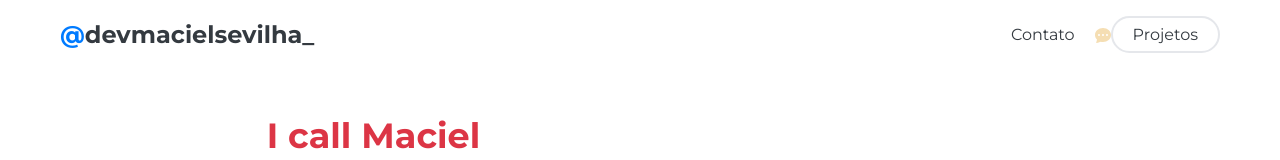
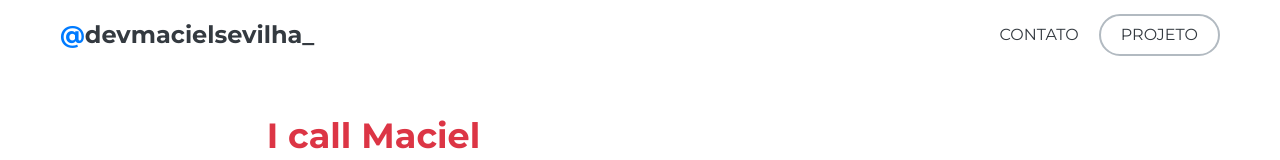
Before and after one commit to macielsevilha/portfolio, a Next.js app: page / in a window 1280 px wide. Shown: the top 160 px of the page. Built offline with nearby package versions, Linux system fonts and the light colour scheme.

Commit message:
melhorando o menu

```diff
--- a/src/app/components/_ui/Buttons.jsx
+++ b/src/app/components/_ui/Buttons.jsx
@@ -12,12 +12,3 @@ export function Button(props) {
         </div>
     )
 }
-
-export function Links(props) {
-    return (
-        <div className='portfolio-navbar__link'>
-
-            <Link href="">{props.name}</Link>
-        </div>
-    )
-}
--- a/src/app/components/_ui/Navbar.jsx
+++ b/src/app/components/_ui/Navbar.jsx
@@ -1,8 +1,8 @@
 "use client"
 
+import Link from "next/link";
 import { useState } from "react";
-import { Links } from "./Buttons";
-import {BsChatDotsFill} from "react-icons/bs"
+import {BsChatDotsFill, BsFillPersonLinesFill} from "react-icons/bs"
 export function Navbar() {
     const [id, setId] = useState()
 
@@ -16,14 +16,14 @@ export function Navbar() {
             <div className="portfolio-navbar__icon" onClick={toggle}>
                 <button></button>
             </div>
-            <ul className={`flex my-[10px] ${id?.target.className.replace('ropdown', 'active')}`} >
-                <li className="portfolio-navbar-item--none teste">
-                    <BsChatDotsFill color="white" />
-                    <Links name="Contato" />
+            <ul className={`portfolio-navbar__items ${id?.target.className.replace('ropdown', 'active')}`} >
+                <li>
+                    <i><BsChatDotsFill /></i>
+                    <Link href={''}>Contato</Link>
                 </li>
-                <li className="teste">
-                    <BsChatDotsFill />
-                    <Links name="Projetos" />
+                <li className="portfolio-navbar--item">
+                    <i><BsFillPersonLinesFill /></i>
+                    <Link href={''}>Projeto</Link>
                 </li>
             </ul>
         </nav>
--- a/src/app/sass/components/_navbar.scss
+++ b/src/app/sass/components/_navbar.scss
@@ -3,23 +3,54 @@
     display: flex;
     align-items: center;
     position: relative;
-    &__link a {
-        @extend %btn;
-        border: {
-            radius: 20px;
-            width: 2.0px;
+
+    &__items {
+        li {
+            display: inline-flex;
+            align-items: center;
+            padding: 7px 20px;
+            gap: 10px;
+
+            i {
+                display: none;
+                color: hue('light');
+            }
+
+            a {
+                color: hue('dark');
+                font-weight: 500;
+                text-transform: uppercase;
+
+            }
         }
     }
-    &-item--none a {
-        border: none;
+
+    &--item {
+        border: {
+            width: 2.5px;
+            color: change-hue('dark', 'lighten', 50);
+            radius: 50px;
+        }
+
+        &:hover {
+            background-color: change-hue('dark', 'lighten', 75);
+        }
     }
+
     @media (max-width: 700px) {
-        ul {
-            display: none;
+        &--item {
+            border: none;
+
+            &:hover {
+                background-color: transparent;
+            }
         }
+
         &__icon {
             display: block;
+
             button {
+
                 display: flex;
                 justify-content: center;
                 align-items: center;
@@ -28,6 +59,7 @@
                 height: 50px;
                 cursor: pointer;
                 transition: 0.5s ease-in-out;
+
                 @mixin icon($pseudo, $c, $t, $b, ) {
                     &::#{$pseudo} {
                         content: '';
@@ -40,49 +72,47 @@
                         height: 3px;
                     }
                 }
+
                 @include icon('after', 'light', -10px, 10px);
                 @include icon('before', 'light', 10px, 00px);
             }
         }
+
         .#{$brand}-navbar-toggler {
+            transition: 0.5s ease-in-out;
             &--ropdown {
                 &::after {
                     background-color: hue('danger');
                     transform: rotate(45deg);
                     box-shadow: none;
                 }
+
                 &::before {
                     background-color: hue('danger');
                     transform: rotate(-45deg);
                 }
             }
+
             &--active {
                 position: absolute;
                 background-color: change-hue('dark', 'lighten', 5);
                 display: block;
                 right: 0;
-                top: 50px;
+                top: 60px;
+                transition: 0.5s ease-in-out;
             }
         }
-        &__link {
-            border: none;
-            padding: 15px;
+
+        ul {
+            display: none;
+
+            i {
+                display: block;
+            }
+
             a {
-                border: none;
                 color: hue('light');
-            }
-            &:hover {
-                background-color: change-hue('danger', 'lighten', 5);
             }
         }
     }
-
 }
-.teste {
-    color: wheat;
-    display: flex;
-    align-items: center;
-    &:hover {
-        background-color: red;
-    }
-}
```
